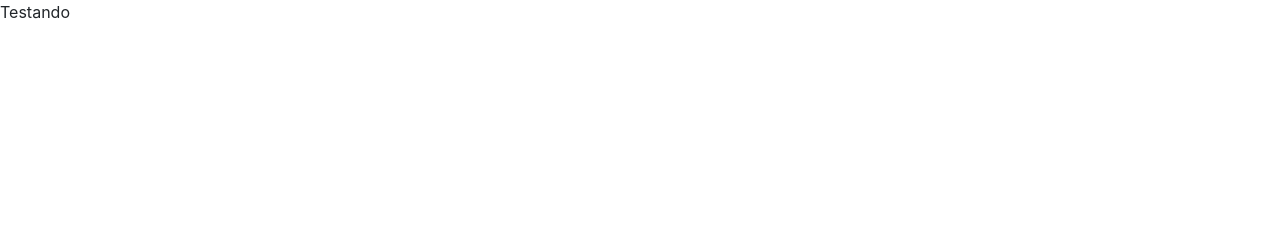
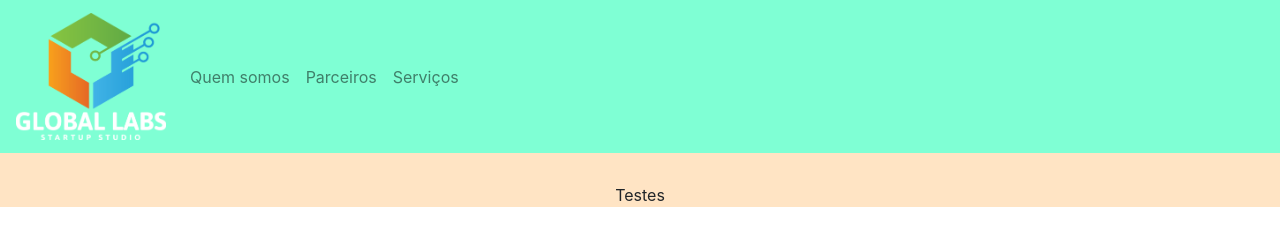
Before and after one commit to izavasconcelos/intro-booststrap, a plain HTML site: page index.html in a window 1280 px wide. Drawn offline with Linux system fonts and the light colour scheme.

Commit message:
bootstrap documentation components

```diff
--- a/css/style.css
+++ b/css/style.css
@@ -0,0 +1,12 @@
+
+.navbar {
+    background-color: aquamarine;
+
+}
+
+.quem-somos{
+    background-color: bisque;
+}
+.margin{
+    padding-top: 30px;
+}
--- a/index.html
+++ b/index.html
@@ -3,10 +3,37 @@
     <head>
         <title>Minha página</title>
         <meta charset="utf-8">
-        <link rel="stylesheet" type="text/css" href="/bootstrap/css/bootstrap.min.css">
-        <link rel="stylesheet" type="text/css" href="/css/style.css">
+        <meta name="author" content="Izabela Vasconcelos">
+        <link rel="stylesheet" type="text/css" href="bootstrap/css/bootstrap.min.css">
+        <link rel="stylesheet" type="text/css" href="css/style.css">
     </head>
     <body>
-        <p>Testando</p>
+        <nav class="navbar navbar-expand-lg navbar-light">
+            <a class="navbar-brand" href="#">
+                <img src="img/Global-Labs-Logo-White.png" width=150>
+            </a>
+            <div class="collapse navbar-collapse">
+            <ul class="navbar-nav">
+                <li class="nav-item">
+                    <a class="nav-link" href="#">Quem somos</a>
+                </li>
+                <li class="nav-item">
+                    <a class="nav-link" href="#">Parceiros</a>
+                </li>
+                <li class="nav-item">
+                    <a class="nav-link" href="#">Serviços</a>
+                </li>
+
+            </ul>
+            </div>
+        </nav>
+
+        <section id="quemsomos">
+            <div class="container-fluid quem-somos text-center margin">
+                <p>Testes</p>
+            </div>
+
+        </section>
+
     </body>
 </html>
```
Also changed, not shown: img/Global-Labs-Logo-White.png (added), img/digital.png (added), img/macbook-laptop-smartphone-apple-7358.jpg (added), img/person-holding-silver-iphone-7-887751.jpg (added), 2 other files.
